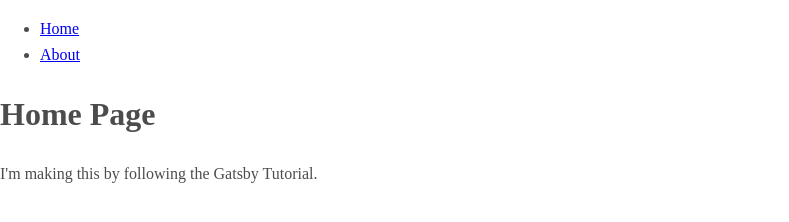
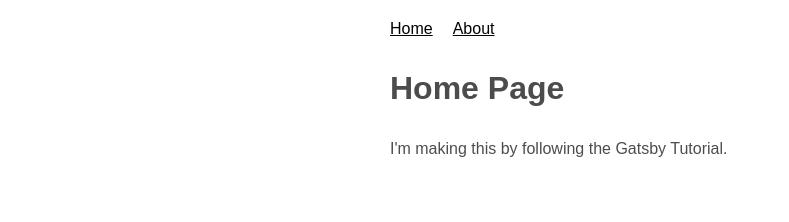
Before and after one commit to eprikhodko/personal-blog, a Gatsby site: page / in a window 1280 px wide. Shown: the whole page, without its empty margins (0-789 px from the left). Built offline with nearby package versions, Linux system fonts and the light colour scheme; Gatsby itself is replaced by a stand-in of ours.

Commit message:
Style Layout component

```diff
--- a/src/components/Layout.js
+++ b/src/components/Layout.js
@@ -1,7 +1,7 @@
 import * as React from "react"
 import { Link } from "gatsby"
 
-import { createGlobalStyle } from "styled-components"
+import styled, { createGlobalStyle } from "styled-components"
 
 const GlobalStyle = createGlobalStyle`
 
@@ -31,26 +31,50 @@ body {
 }
 `
 
+const Container = styled.div`
+  margin: auto;
+  max-width: 500px;
+  font-family: sans-serif;
+`
+
+const Heading = styled.h1`
+  color: rebeccapurple;
+`
+
+const NavLinks = styled.ul`
+  display: flex;
+  list-style: none;
+  padding-left: 0;
+`
+
+const NavLinkItem = styled.li`
+  padding-right: 2rem;
+`
+
+const NavLink = styled(Link)`
+  color: #000;
+`
+
 function Layout({ pageTitle, children }) {
   return (
-    <div>
+    <Container>
       <GlobalStyle />
       <title>{pageTitle}</title>
       <nav>
-        <ul>
-          <li>
-            <Link to="/">Home</Link>
-          </li>
-          <li>
-            <Link to="/about">About</Link>
-          </li>
-        </ul>
+        <NavLinks>
+          <NavLinkItem>
+            <NavLink to="/">Home</NavLink>
+          </NavLinkItem>
+          <NavLinkItem>
+            <NavLink to="/about">About</NavLink>
+          </NavLinkItem>
+        </NavLinks>
       </nav>
       <main>
         <h1>{pageTitle}</h1>
         {children}
       </main>
-    </div>
+    </Container>
   )
 }
 
```
